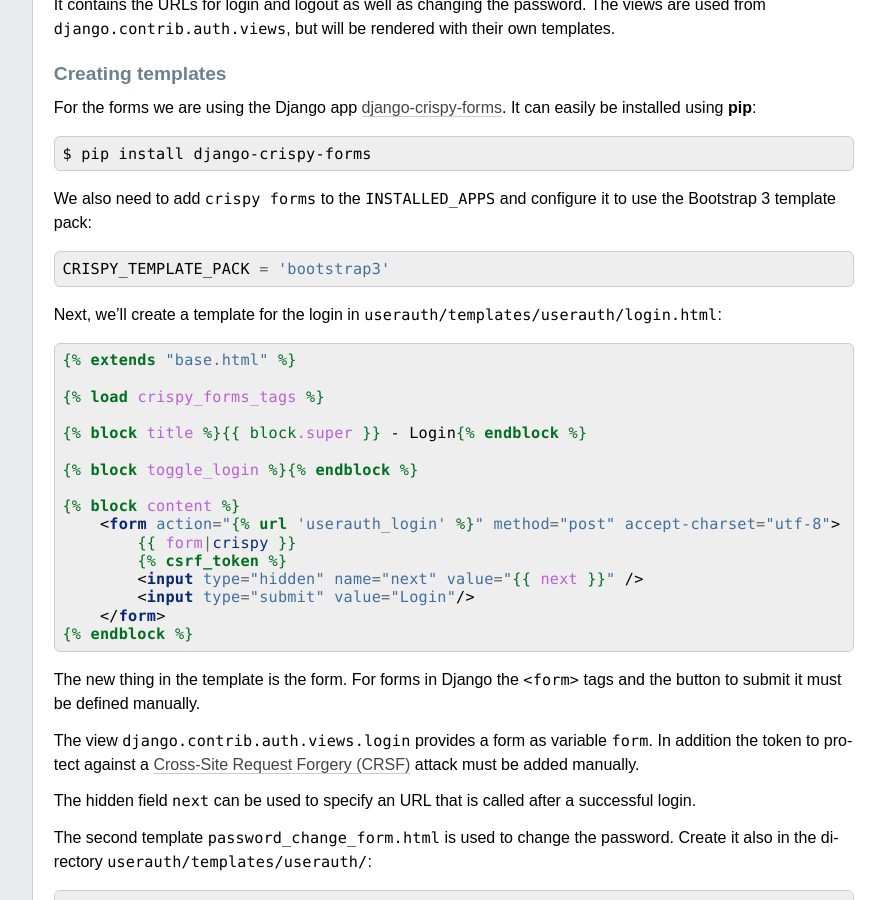
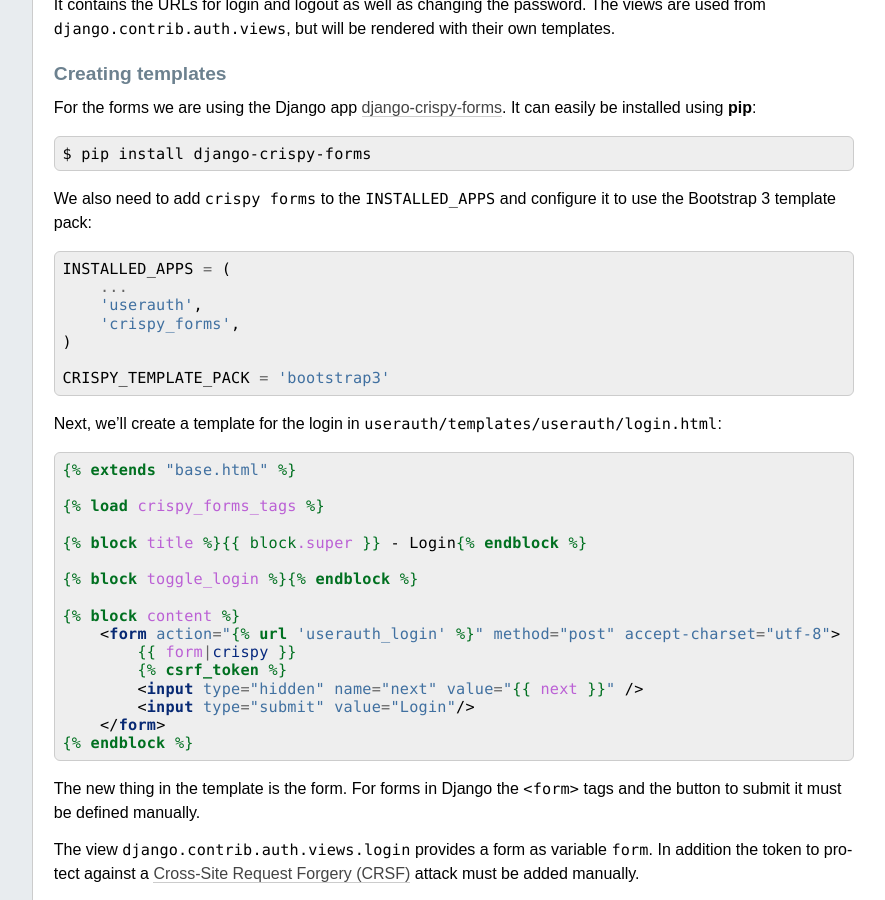
Before and after one commit to keimlink/django-workshop, a Sphinx documentation site: the page built from docs/authentication_registration.rst, in a window 1280 px wide and 900 px high, scrolled down 1458 px. Shown: the whole window, without its empty margins (224-1109 px from the left). Built offline with Sphinx 7.4.7, drawn with Linux system fonts in a browser that asks for light colours; comment, search, counter and statistics services are not loaded.

Commit message:
Added missing INSTALLED_APPS example

```diff
--- a/docs/authentication_registration.rst
+++ b/docs/authentication_registration.rst
@@ -100,6 +100,12 @@ We also need to add ``crispy forms`` to the ``INSTALLED_APPS`` and configure it
 to use the Bootstrap 3 template pack:
 
 ::
+
+    INSTALLED_APPS = (
+        ...
+        'userauth',
+        'crispy_forms',
+    )
 
     CRISPY_TEMPLATE_PACK = 'bootstrap3'
 
```
